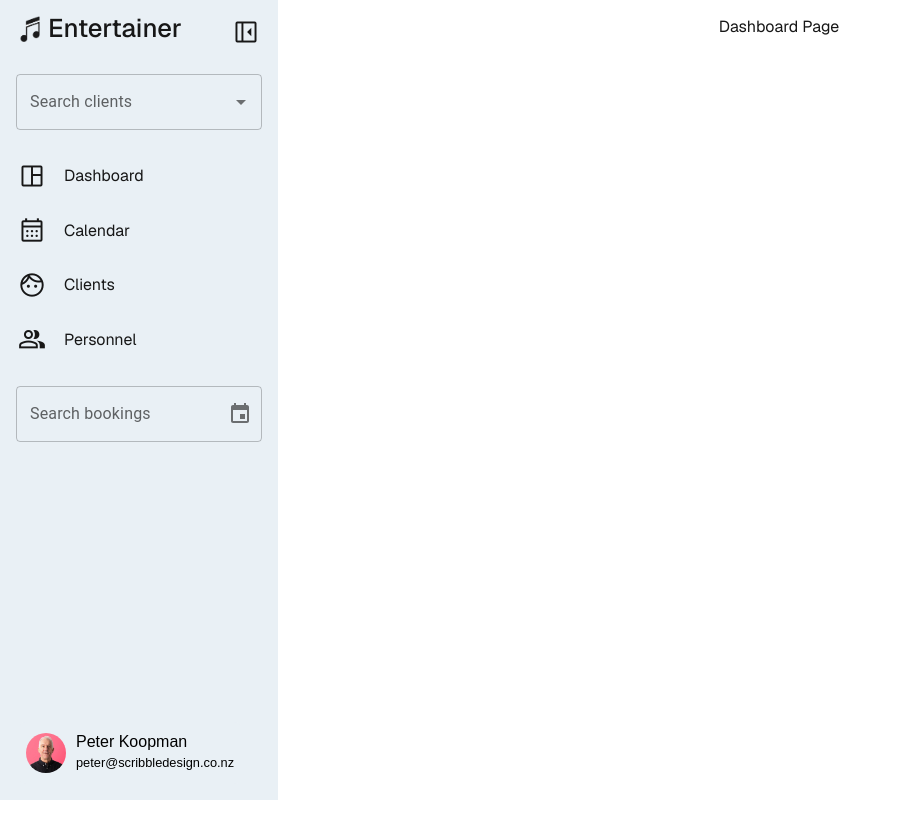
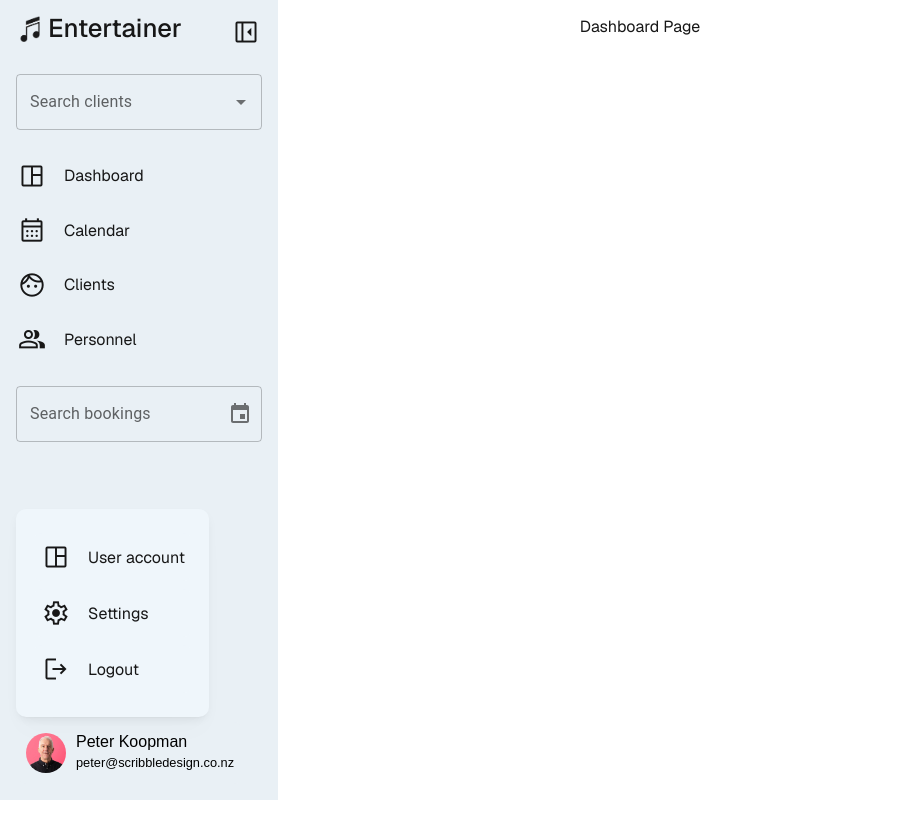
Before and after one commit to peterkoopman/entertainer, a Next.js app: page /dashboard in a window 1280 px wide. Shown: the top 838 px of the page, without its empty margins (0-902 px from the left). After the commit the page ends 800 px from the top, so only its background shows below. Built offline with nearby package versions, Linux system fonts and the light colour scheme.

Commit message:
Layout changes and fixes

```diff
--- a/src/app/(appPages)/appPages.css
+++ b/src/app/(appPages)/appPages.css
@@ -2,3 +2,7 @@
   display: flex;
   padding-bottom: 4.5rem;
 }
+
+main {
+  flex-grow: 1;
+}
--- a/src/components/Sidebar/Sidebar.module.css
+++ b/src/components/Sidebar/Sidebar.module.css
@@ -1,13 +1,18 @@
 .sidebar {
   max-width: 18rem;
-  height: 100vh;
   flex-direction: column;
   justify-content: flex-start;
   align-items: flex-start;
+  flex: 1;
+  height: 100vh;
   padding: 1rem;
   background-color: var(--light-blue);
   display: none;
-  position: relative;
+  position: fixed;
+  top: 0;
+  left: 0;
+  bottom: 0;
+  z-index: 1;
   transition: max-width 0.3s ease-out, padding 0.3s ease-out;
 }
 
--- a/src/components/Sidebar/SidebarUserPopup/SidebarUserPopup.module.css
+++ b/src/components/Sidebar/SidebarUserPopup/SidebarUserPopup.module.css
@@ -1,22 +1,46 @@
+@keyframes fadeIn {
+  from {
+    opacity: 0;
+    transform: translateY(1rem);
+  }
+  to {
+    opacity: 1;
+    transform: translateY(0);
+  }
+}
+
+@keyframes fadeOut {
+  from {
+    opacity: 1;
+    transform: translateY(0);
+  }
+  to {
+    opacity: 0;
+    transform: translateY(1rem);
+  }
+}
+
 .popup {
   position: fixed;
   bottom: 75px;
   left: 0.7rem;
   opacity: 0;
   transform: translateY(1rem);
-  transition: opacity 0.3s ease-out,
-    transform 0.6s cubic-bezier(0.16, 1, 0.3, 1);
   margin-top: auto;
   margin-bottom: 0.5rem;
   background: var(--lighter-blue);
   border-radius: 10px;
   box-shadow: var(--pop-up-shadow);
   padding: 1rem;
+  animation: fadeOut 0.3s ease-in-out forwards;
+  pointer-events: none;
 }
 
 .popup.show {
   opacity: 1;
   transform: translateY(0);
+  animation: fadeIn 0.3s ease-in-out forwards;
+  pointer-events: auto;
 }
 
 .popup ul {
--- a/src/styles/_layout.css
+++ b/src/styles/_layout.css
@@ -1,7 +1,7 @@
 html,
 body {
-  max-width: 100vw;
   overflow-x: hidden;
+  height: 100%;
 }
 
 * {
@@ -15,7 +15,6 @@ main {
   display: flex;
   flex-direction: column;
   align-items: center;
-  height: 100vh;
   width: 100%;
 }
 
```
